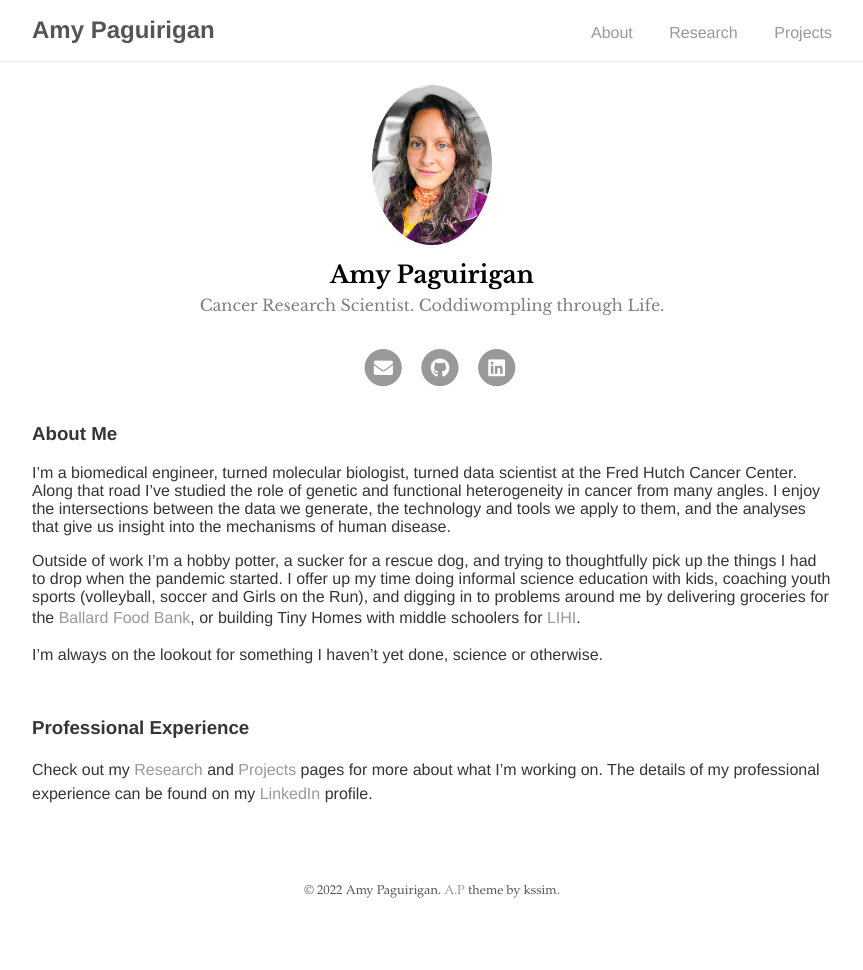
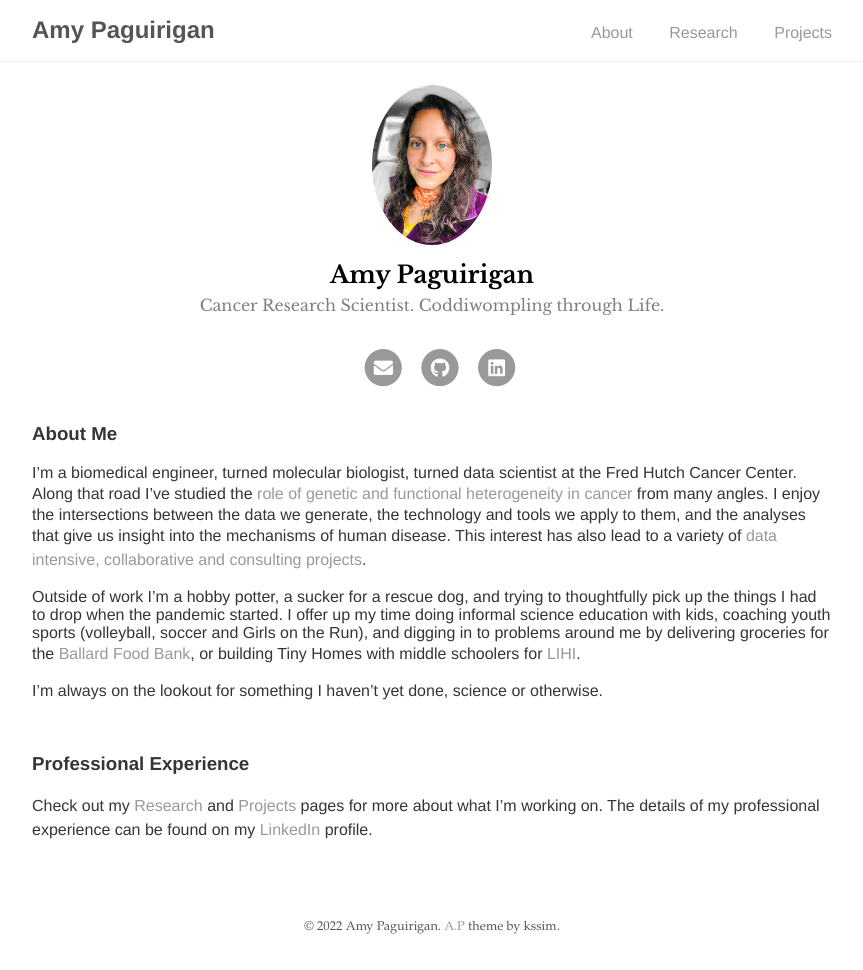
Before and after one commit to vortexing/vortexing.github.io, a Jekyll site: the page built from index.md, in a window 1280 px wide. Shown: the whole page, without its empty margins (208-1071 px from the left). Built offline with Jekyll 4.4.1, drawn with Linux system fonts in a browser that asks for light colours; our own code applies the rules of GitHub Pages for plain Markdown files; before the commit the page ends 934 px from its top, so only the background shows below that.

Commit message:
revise slightly now that it's rendering at the right place.

```diff
--- a/index.md
+++ b/index.md
@@ -4,7 +4,7 @@ layout: about
 
 
 ### About Me
-I'm a biomedical engineer, turned molecular biologist, turned data scientist at the Fred Hutch Cancer Center.  Along that road I've studied the role of genetic and functional heterogeneity in cancer from many angles.  I enjoy the intersections between the data we generate,  the technology and tools we apply to them, and the analyses that give us insight into the mechanisms of human disease.
+I'm a biomedical engineer, turned molecular biologist, turned data scientist at the Fred Hutch Cancer Center.  Along that road I've studied the [role of genetic and functional heterogeneity in cancer](/research) from many angles.  I enjoy the intersections between the data we generate,  the technology and tools we apply to them, and the analyses that give us insight into the mechanisms of human disease. This interest has also lead to a variety of [data intensive, collaborative and consulting projects](/projects).
 
 
 Outside of work I'm a hobby potter, a sucker for a rescue dog, and trying to thoughtfully pick up the things I had to drop when the pandemic started.  I offer up my time doing informal science education with kids, coaching youth sports (volleyball, soccer and Girls on the Run), and digging in to problems around me by delivering groceries for the [Ballard Food Bank](https://www.ballardfoodbank.org/), or building Tiny Homes with middle schoolers for [LIHI](https://www.lihihousing.org/).
```
